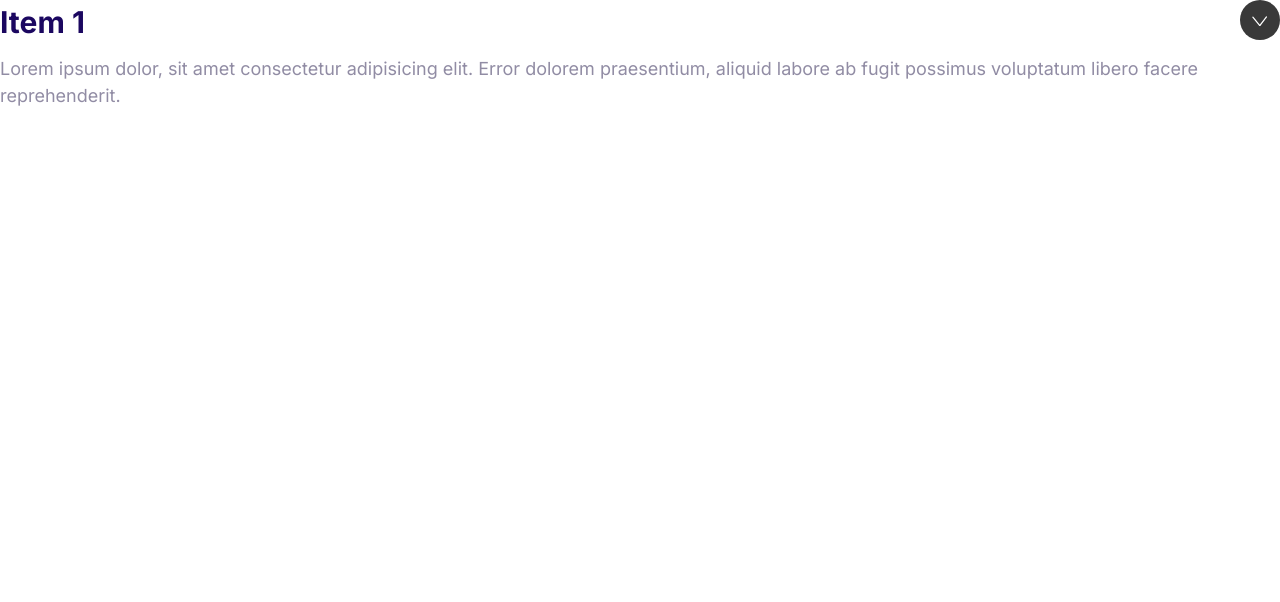
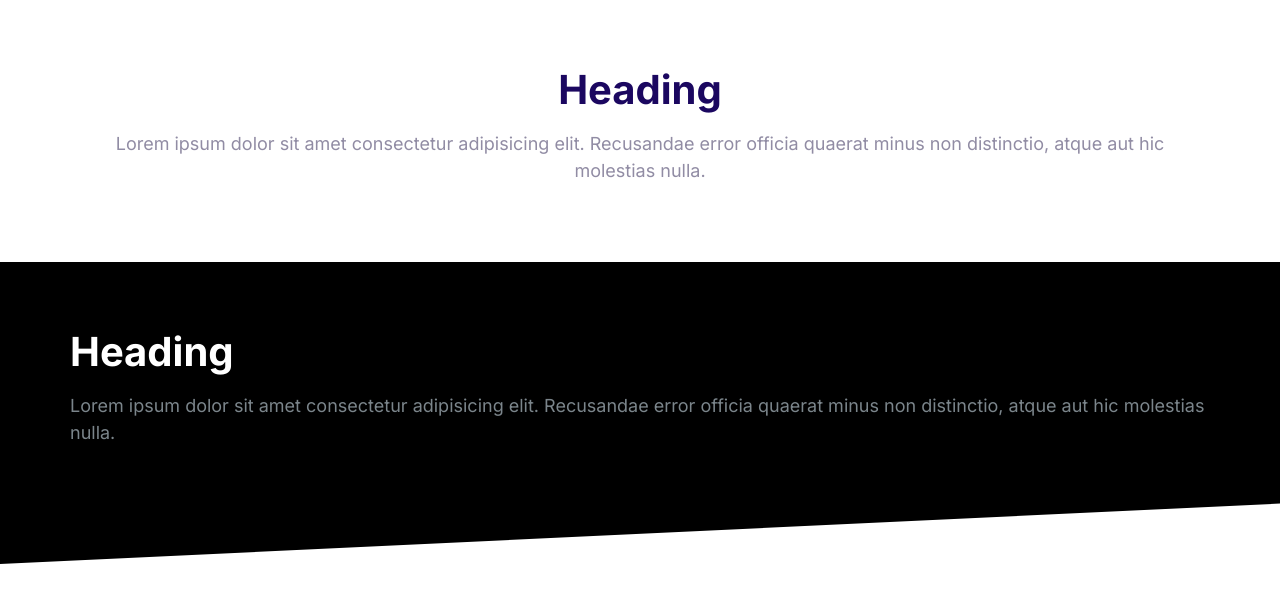
Before and after one commit to fab-devtag/HTML-CSS-MoFab, a plain HTML site: page index.html in a window 1280 px wide. Drawn offline with Linux system fonts and the light colour scheme.

Commit message:
Defined blocks

```diff
--- a/css/styles.css
+++ b/css/styles.css
@@ -564,3 +564,41 @@
 	max-height: 100vh;
 	opacity: 1;
 }
+
+/* Blocks */
+.block {
+	--padding-vertical: 6rem;
+	padding: var(--padding-vertical) 2rem;
+}
+
+.block__header {
+	text-align: center;
+}
+
+.block__heading {
+	margin-top: 0;
+}
+
+.block--dark {
+	background: #000;
+	color: #7b858b;
+}
+
+.block--dark .block__heading {
+	color: #fff;
+}
+
+.block--skewed-right {
+	padding-bottom: calc(var(--padding-vertical) + 4rem);
+	clip-path: polygon(0% 0%, 100% 0%, 100% 100%, 0% 80%);
+}
+
+.block--skewed-left {
+	padding-bottom: calc(var(--padding-vertical) + 4rem);
+	clip-path: polygon(0% 0%, 100% 0%, 100% 80%, 0% 100%);
+}
+
+.container {
+	max-width: 1140px;
+	margin: 0 auto;
+}
--- a/index.html
+++ b/index.html
@@ -14,20 +14,26 @@
 		<title>Document</title>
 	</head>
 	<body>
-		<div class="collapsible collapsible--expanded">
-			<header class="collapsible__header">
-				<h2 class="collapsible__heading">Item 1</h2>
-				<svg class="icon icon--white collapsible__chevron">
-					<use xLink:href="images/sprite.svg#chevron"></use>
-				</svg>
+		<section class="block container">
+			<header class="block__header">
+				<h2 class="block__heading">Heading</h2>
+				<p>
+					Lorem ipsum dolor sit amet consectetur adipisicing elit. Recusandae
+					error officia quaerat minus non distinctio, atque aut hic molestias
+					nulla.
+				</p>
 			</header>
-			<div class="collapsible__content">
-				Lorem ipsum dolor, sit amet consectetur adipisicing elit. Error dolorem
-				praesentium, aliquid labore ab fugit possimus voluptatum libero facere
-				reprehenderit.
+		</section>
+		<section class="block block--dark block--skewed-left">
+			<div class="container">
+				<h2 class="block__heading">Heading</h2>
+				<p>
+					Lorem ipsum dolor sit amet consectetur adipisicing elit. Recusandae
+					error officia quaerat minus non distinctio, atque aut hic molestias
+					nulla.
+				</p>
 			</div>
-		</div>
-
+		</section>
 		<script src="js/main.js"></script>
 	</body>
 </html>
```
Also changed, not shown: components/blocks.html (added, +18 -0 lines).
